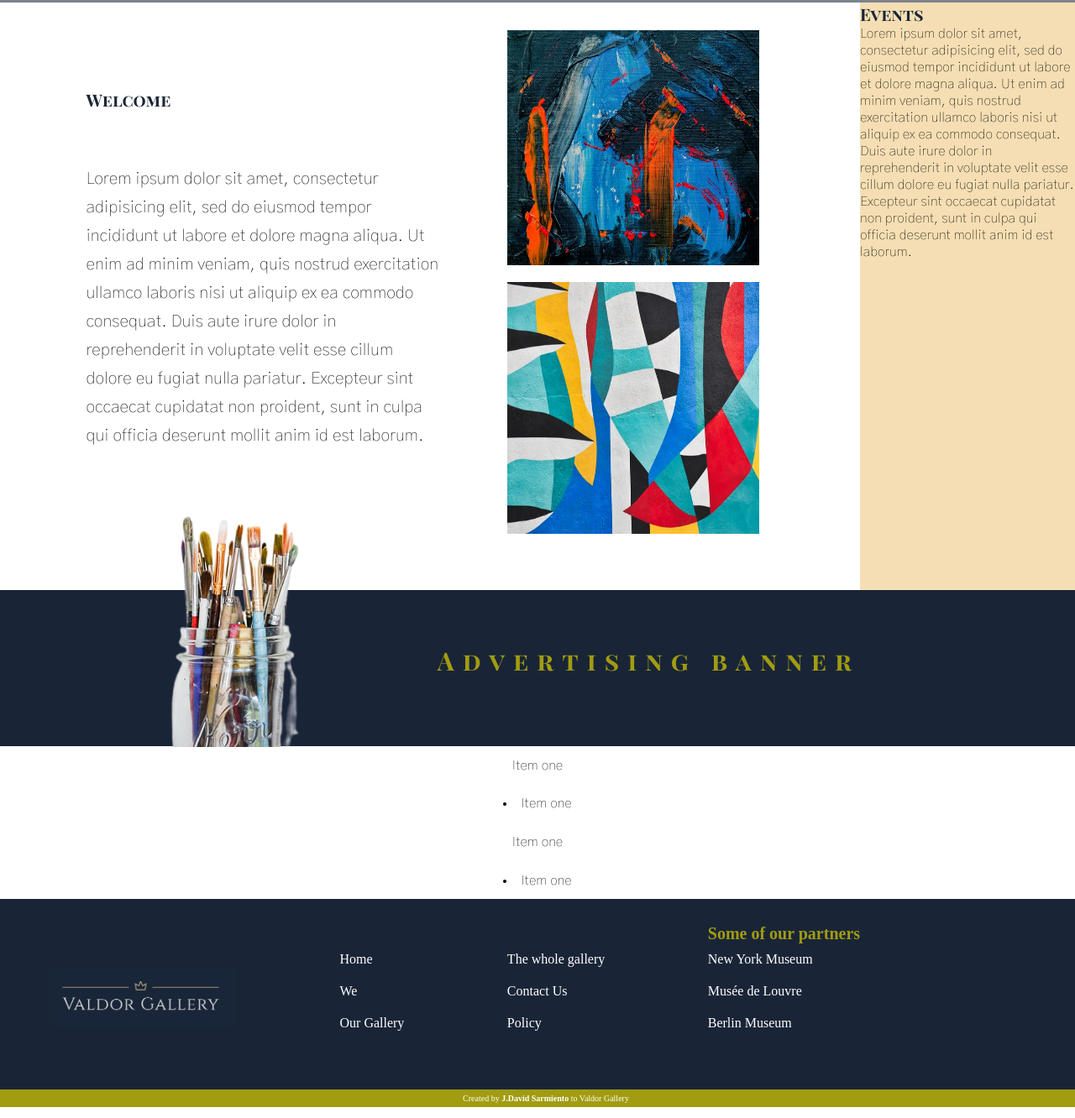
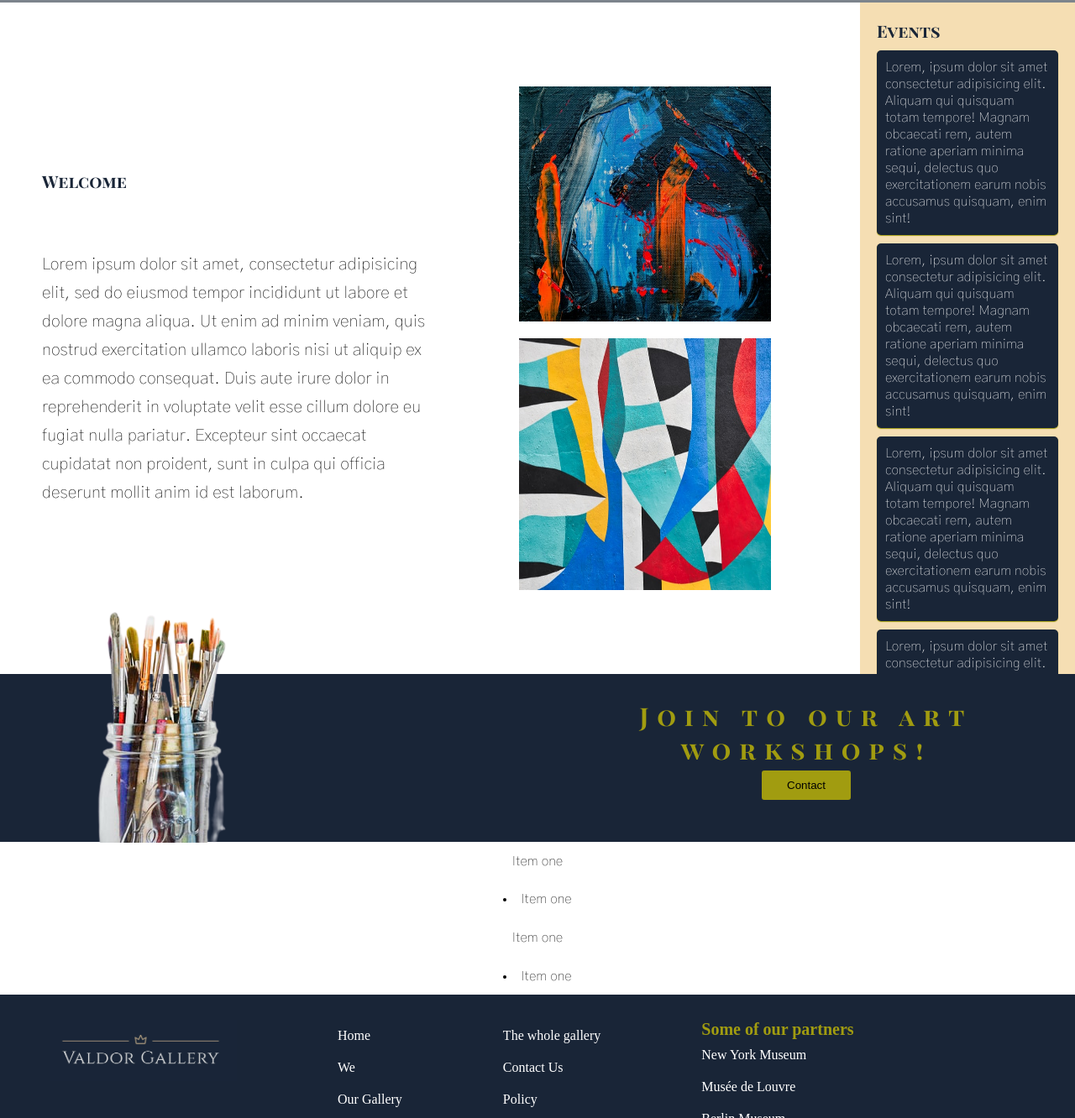
Before and after one commit to JDavid550/Valdor-Gallery-project, a plain HTML site: page index.html in a window 1280 px wide. Shown: the part 845-2177 px from the top of the page at 84% size. Drawn offline with Linux system fonts and the light colour scheme; a web font is replaced by a local one.

Commit message:
Añadí grid al home y al we

```diff
--- a/css/styles.css
+++ b/css/styles.css
@@ -9,11 +9,18 @@ html{
     font-size:62.5%;
 }
 
+:root {
+
+    --main-color:#192537;
+    --secondary-color:#A19C10;
+
+}
+
 /*Estos son los estilos del header y footer*/
 
 header{
     height: 8rem;
-    background-color: #192537;
+    background-color: var(--main-color);
 
 
 }
@@ -53,13 +60,13 @@ header{
 
 .nav_ul-li a:hover{
 
-    color: #A19C10;
+    color: var(--secondary-color);
 
 
 }
 
 footer{
-    background-color: #A19C10;
+    background-color: var(--secondary-color);
     padding: 0.5rem 0 0.5rem 2rem;
     color: white;
     text-align: center;
@@ -72,7 +79,9 @@ footer{
 }
 
 .index_6{
-    background-color: #192537;
+    background-color: var(--main-color);
+    display: flex;
+    flex-wrap: wrap;
 
 }
 .index_6-div a{
@@ -83,12 +92,12 @@ footer{
 }
 
 .index_6-div a:hover{
-    color:  #A19C10;
+    color:  var(--secondary-color);
 }
 
 .index_6-div h4{
     font-family: 'Castoro', serif;
-    color: #A19C10;
+    color: var(--secondary-color);
     font-size: 2rem;
 }
 
@@ -100,14 +109,14 @@ footer{
 /*Este aplica en todos*/
 h1, h3{
     font-family: 'Playfair Display SC', serif;
-    color: #A19C10;
+    color: var(--secondary-color);
     letter-spacing: 1rem;
     font-size: 3rem;
 }
 
  h2,h4{
     font-family: 'Playfair Display SC', serif;
-    color: #192537;
+    color: var(--main-color);
     font-size: 2rem;
  }
 
@@ -137,6 +146,10 @@ label{
     -o-background-size: cover;
     background-size: cover;
     min-height: 60rem;
+    display: grid;
+    grid-template-areas:
+    "fondo formulario";
+    grid-template-columns: 2fr 1fr;
 
 }
 
@@ -159,14 +172,14 @@ label{
     height:45rem;
     display: flex;
     flex-direction: column;
-    position: relative;
-    left: 60%;
-    top: 15vh;
     padding: 0 3rem;
     justify-content: center;
     border-radius: 2px;
-    box-shadow: -5px 5px 5px #192537;
+    box-shadow: -5px 5px 5px var(--main-color);
     padding-bottom: 3rem;
+    grid-area: formulario;
+    margin-top: 5rem;
+    margin-right: 5rem;
 
 }
 
@@ -192,7 +205,7 @@ span{
     background: transparent;
     font-size: 1.6rem;
     border: none;
-    border-bottom: #192537 solid 1px;
+    border-bottom: var(--main-color) solid 1px;
     font-family: 'Gothic A1', sans-serif;
     color: white;
 
@@ -200,7 +213,7 @@ span{
 
 
 .form input[type=submit] {
-    background-color:#192537;
+    background-color:var(--main-color);
     color: white;
     font-family: 'Gothic A1', sans-serif;
     border: none;
@@ -220,29 +233,22 @@ span{
  }
 
  .index_3{
-    height: 70rem;
+    height: 80rem;
+    display: grid;
+    grid-template-areas:
+    "descripción imagenes eventos";
+    grid-template-columns: 1fr 1fr 0.5fr;
+    grid-template-rows: 1fr 1fr;
+    align-items: center;
 
  }
 
- .index_3-p{
-     float: left;
-     padding-right: 50rem;
-     padding-top: 10%;
-     padding-left: 10%;
- }
-
- #index_3-p-column{
-     float: right;
-     margin-top: -50rem;
-     padding-right: 12rem;
-     vertical-align: middle;
- }
 
  #pintura1{
     width: 30rem;
     height: 30rem;
-    display: table-column;
     padding-bottom: 2rem;
+
 
  }
 
@@ -250,47 +256,87 @@ span{
 
     width: 30rem;
     height: 30rem;
-    display: table-column;
 
  }
 
+ #descripción{
+    grid-area: descripción;
+    padding-left: 5rem;
+ }
 
- article{
-     float: left;
-     width: 80%;
+ #imagenes{
+     grid-area: imagenes;
+     display: flex;
+     flex-direction: column;
+     align-items: center;
+ }
+
+ #eventos{
+     grid-area: eventos;
+     background-color: wheat;
+     height: 80rem;
+     overflow: scroll;
+     padding: 2rem;
 
 
  }
 
- aside{
-     background-color: wheat;
-     display: block;
-     float: right;
-     width: 20%;
-     height: 70rem;
+ .eventos-box{
+     box-shadow: 0 1px 1px var(--secondary-color);
+     margin: 1rem 0;
+     padding: 1rem;
+     color: white;
+     background-color: var(--main-color);
+     border-radius: 5px;
+ }
 
- }
 
 
 
 .index_4{
 
-    background-color: #192537;
+    background-color: var(--main-color);
     font-size: 1.6rem;
-}
+    height: 20rem;
+    display: grid;
+    grid-template-areas:
+    "imagen advertising banner";
 
-#advertising_Title{
-    text-align: right;
-    padding:5% 20% 5% 0%;
+    grid-template-columns: 1fr 1fr;
+
 
 }
 
-#pintura3{
-    margin-top: -40rem;
-    padding-left: 10rem;
-    margin-bottom: -0.5rem;
+.index_4 img{
+    position: relative;
+    bottom: 20.5rem;
+}
 
+.index_4 .ad_box{
+    display: flex;
+    flex-direction: column;
+    align-items: center;
 }
+
+.index_4 .ad_box h3{
+
+    position: relative;
+    top: 3rem;
+}
+
+.index_4 .ad_box button{
+    position: relative;
+    top: 3.5rem;
+    padding: 1rem 3rem;
+    background-color: var(--secondary-color);
+    border: none;
+    border-radius: 3px;
+    outline: none;
+}
+
+
+
+
 
 
 
@@ -335,7 +381,7 @@ span{
 
 
 .we_1 div{
-    background-color: #192537;
+    background-color: var(--main-color);
     opacity: 0.8;
     width: 50vw;
     height: fit-content;
@@ -371,6 +417,14 @@ span{
 .person_1 {
     display: flex;
     padding: 5rem;
+    flex-wrap: wrap;
+    justify-content: space-evenly;
+}
+
+.person_1 div{
+
+    width: 40rem;
+    height: 40rem;
 }
 
 .person_1 img{
@@ -392,6 +446,14 @@ span{
     display: flex;
     flex-direction: row-reverse;
     padding: 5rem;
+    flex-wrap: wrap;
+    justify-content: space-evenly;
+}
+
+.person_2 div{
+
+    width: 40rem;
+    height: 40rem;
 }
 
 .person_2 img{
@@ -414,7 +476,7 @@ span{
 }
 
 .our_work{
-    background-color:#A19C10;
+    background-color:var(--secondary-color);
     text-align: center;
     padding: 5rem 0;
 }
@@ -465,7 +527,7 @@ span{
 .cuadro_contacto{
     display:flex;
     justify-content: space-evenly;
-    background-color: #A19C10;
+    background-color: var(--secondary-color);
     padding: 5rem 0;
     flex-wrap: wrap;
 }
@@ -474,11 +536,11 @@ span{
 .cuadro_contacto button{
 
     padding: 1.5rem 5rem;
-    background-color:#192537;
+    background-color:var(--main-color);
     color: white;
     font-family: 'Castoro', serif;
     border: none;
-    box-shadow: -5px 2px 5px #192537;
+    box-shadow: -5px 2px 5px var(--main-color);
 
 }
 
@@ -504,7 +566,7 @@ iframe{
 
 .souvenirs{
     text-align: center;
-    background-color:#A19C10;
+    background-color:var(--secondary-color);
     padding: 5rem 0;
 
 }
--- a/index.html
+++ b/index.html
@@ -14,7 +14,7 @@
 	<header>
 
 		<div class="logo">
-			<li class="div_logo"> <img src="images/logo.png"></li>
+			<li class="div_logo"> <img src="images/logo.png" alt="Logo"></li>
 		</div>
 
 		<nav class="nav">
@@ -56,7 +56,7 @@
 
 		<section class="index_3">
 			<article>
-			<div class="index_3-p">
+				<div class="descripción" id="descripción">
 					<h2 id="welcome_Title">
 					Welcome
 					</h2>
@@ -69,27 +69,43 @@
 					proident, sunt in culpa qui officia deserunt mollit anim id est laborum.
 					</p>
 				</div>
-			<div  id="index_3-p-column">
-				<img id= "pintura1" src="images/pintura1.jpg">
-				<img id="pintura2" src="images/pintura 2.jpg">
+			</article>
+			<div  id="imagenes">
+				<img id= "pintura1" src="images/pintura1.jpg" alt="painting_1">
+				<img id="pintura2" src="images/pintura 2.jpg" alt="painting_2">
 			</div>
-		</article>
-		<aside>
+			<aside id="eventos">
 				<h2> Events </h2>
-			<p>
-				Lorem ipsum dolor sit amet, consectetur adipisicing elit, sed do eiusmod
-				tempor incididunt ut labore et dolore magna aliqua. Ut enim ad minim veniam,
-				quis nostrud exercitation ullamco laboris nisi ut aliquip ex ea commodo
-				consequat. Duis aute irure dolor in reprehenderit in voluptate velit esse
-				cillum dolore eu fugiat nulla pariatur. Excepteur sint occaecat cupidatat non
-				proident, sunt in culpa qui officia deserunt mollit anim id est laborum.
-			</p>
+				<div class="eventos-box">
+					<p>Lorem, ipsum dolor sit amet consectetur adipisicing elit. Aliquam qui quisquam totam tempore! Magnam obcaecati rem, autem ratione aperiam minima sequi, delectus quo exercitationem earum nobis accusamus quisquam, enim sint!</p>
+				</div>
+				<div class="eventos-box">
+					<p>Lorem, ipsum dolor sit amet consectetur adipisicing elit. Aliquam qui quisquam totam tempore! Magnam obcaecati rem, autem ratione aperiam minima sequi, delectus quo exercitationem earum nobis accusamus quisquam, enim sint!</p>
+				</div>
+				<div class="eventos-box">
+					<p>Lorem, ipsum dolor sit amet consectetur adipisicing elit. Aliquam qui quisquam totam tempore! Magnam obcaecati rem, autem ratione aperiam minima sequi, delectus quo exercitationem earum nobis accusamus quisquam, enim sint!</p>
+				</div>
+				<div class="eventos-box">
+					<p>Lorem, ipsum dolor sit amet consectetur adipisicing elit. Aliquam qui quisquam totam tempore! Magnam obcaecati rem, autem ratione aperiam minima sequi, delectus quo exercitationem earum nobis accusamus quisquam, enim sint!</p>
+				</div>
+				<div class="eventos-box">
+					<p>Lorem, ipsum dolor sit amet consectetur adipisicing elit. Aliquam qui quisquam totam tempore! Magnam obcaecati rem, autem ratione aperiam minima sequi, delectus quo exercitationem earum nobis accusamus quisquam, enim sint!</p>
+				</div>
+
 		</aside>
 		</section>
 
 		<section class="index_4">
-			<h3 id="advertising_Title">Advertising banner</h3>
-			<img id="pintura3" src="images/pinturas3.png">
+
+			<div class="ad_box">
+				<img id="pintura3" src="images/pinturas3.png" alt="brushes">
+
+			</div>
+			<div class="ad_box">
+				<h3 id="advertising_Title">Join to our art workshops!</h3>
+				<button>Contact</button>
+			</div>
+
 		</section>
 
 		<section class="index_5">
```
Also changed, not shown: pages/we.html (+4 -1 lines). Lines whose indentation alone changed are shown as unchanged.
